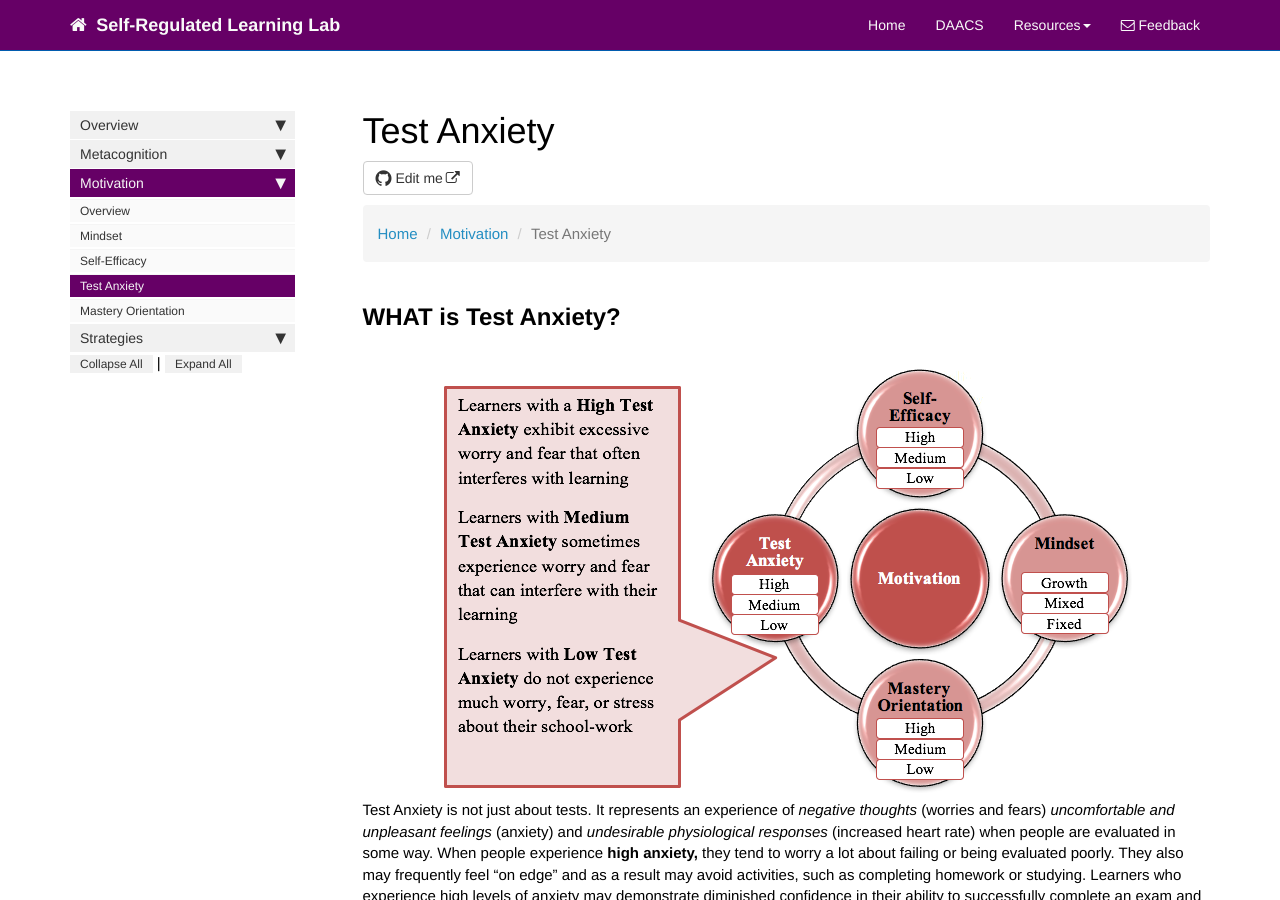
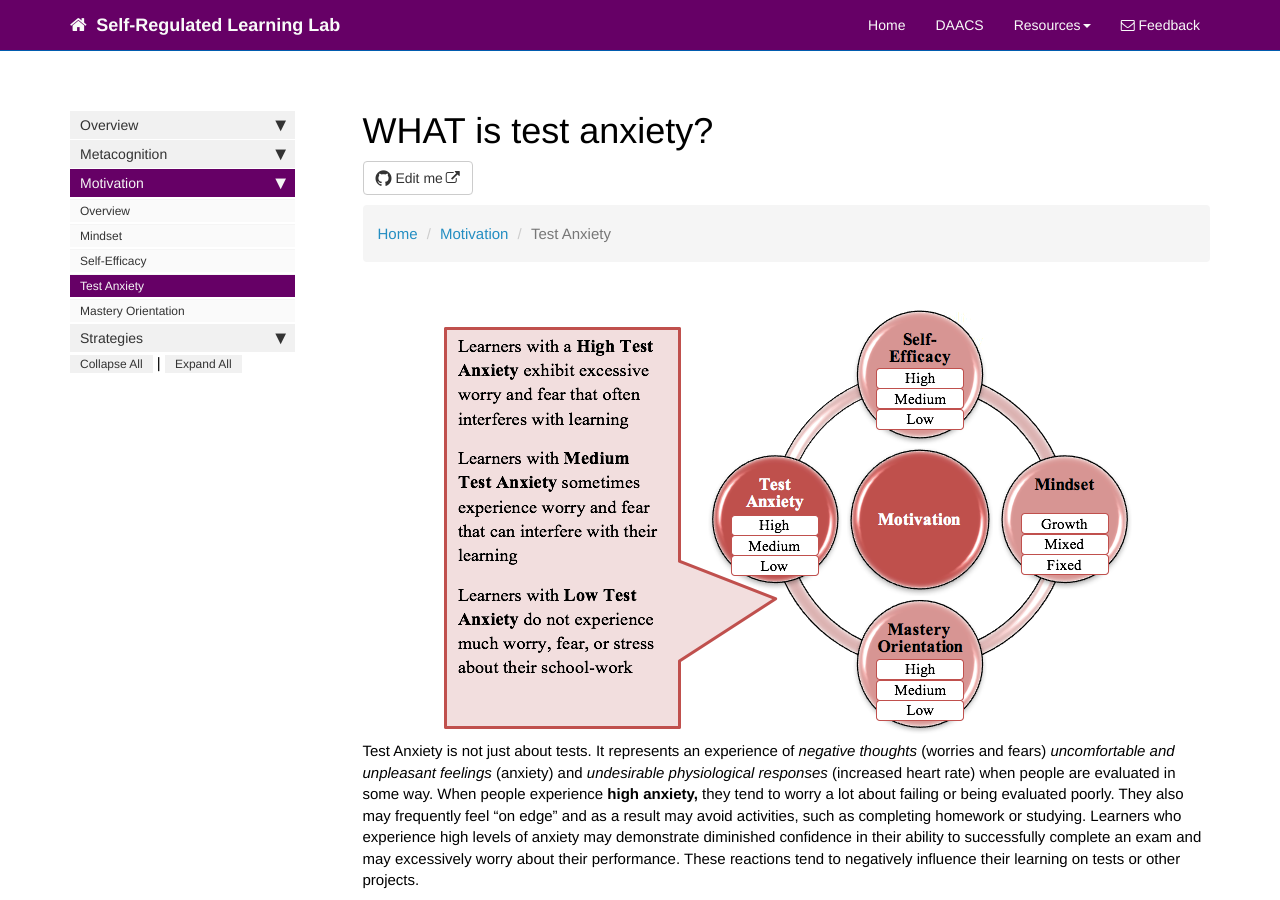
Before and after one commit to dfranklin02/SRL, a Jekyll site: the page built from docs/pages/motivation/anxiety.md, in a window 1280 px wide and 900 px high. Built offline with Jekyll 4.4.1, drawn with Linux system fonts in a browser that asks for light colours; nearby versions of some CDN libraries; comment, search, counter and statistics services are not loaded; part of the change alters nothing that is shown.

Commit message:
Update anxiety.md

```diff
--- a/docs/pages/motivation/anxiety.md
+++ b/docs/pages/motivation/anxiety.md
@@ -1,5 +1,5 @@
 ---
-title: Test Anxiety
+title: WHAT is test anxiety?
 tags:
 keywords:
 sidebar: mydoc_sidebar
@@ -13,9 +13,6 @@ toc: false
     <li><a href="motivation.html">Motivation</a></li>
     <li class="active">Test Anxiety</li>
 </ul>
-
-
-## **WHAT is Test Anxiety?**
 
 <center><img src='images/testanxiety1.png' alt='test anxiety' /></center>
 
```
